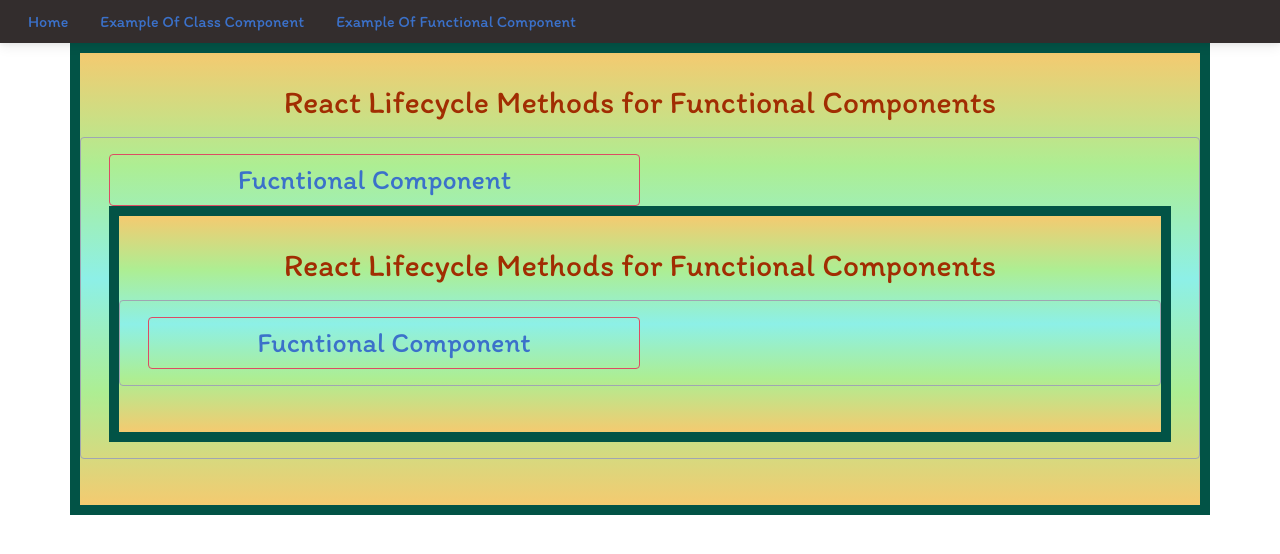
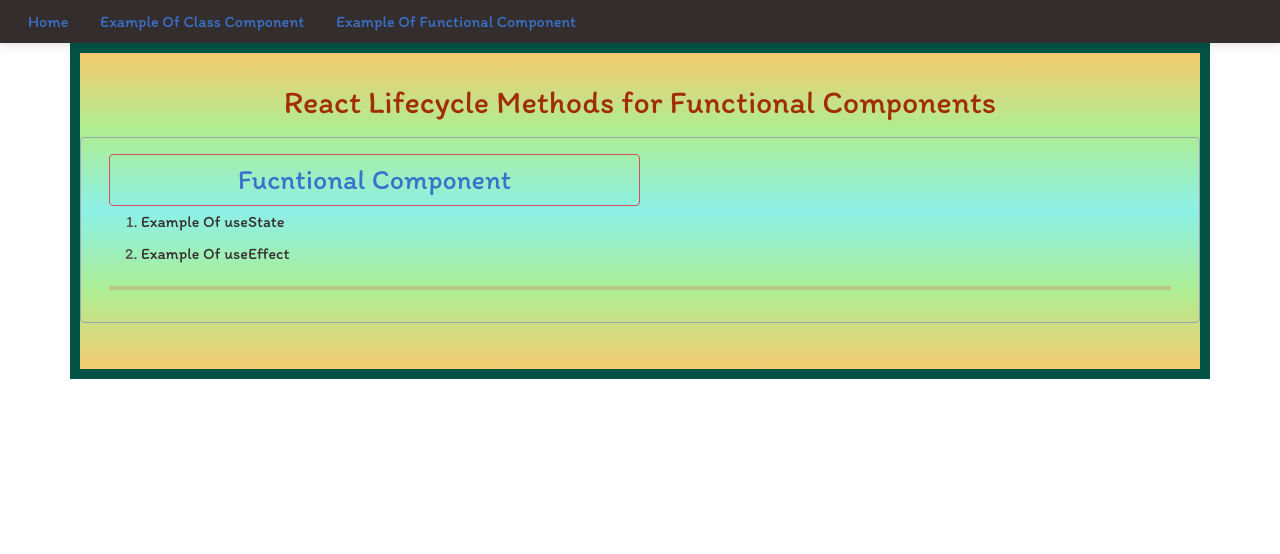
Before and after one commit to vjy2080/Assignment, a React (Create React App) app in the folder 07_Lists_and_Hooks/module-10-list-and-hooks/: page /functionalCompo/functionalcompo in a window 1280 px wide. Shown: the top 554 px of the page. Built offline with nearby package versions, Linux system fonts and the light colour scheme.

Commit message:
Update Assignment

```diff
--- /dev/null
+++ b/07_Lists_and_Hooks/module-10-list-and-hooks/src/Components/FunctionalCompo/01_ExampleOfuseState.jsx
@@ -0,0 +1,9 @@
+import React from 'react';
+
+export default function ExampleOfuseState() {
+    return (
+        <div>
+            01_ExampleOfuseState
+        </div>
+    );
+}
--- /dev/null
+++ b/07_Lists_and_Hooks/module-10-list-and-hooks/src/Components/FunctionalCompo/02_ExampleOfuseEffect.jsx
@@ -0,0 +1,9 @@
+import React from 'react';
+
+export default function ExampleOfuseEffect() {
+    return (
+        <div>
+            02_ExampleOfuseEffect
+        </div>
+    );
+}
--- /dev/null
+++ b/07_Lists_and_Hooks/module-10-list-and-hooks/src/Components/FunctionalCompo/FunctionalCompoRouter.jsx
@@ -0,0 +1,20 @@
+import React, { Component } from 'react';
+import { Route, Routes } from 'react-router-dom';
+import FunctionalComponentMenu from './FunctionalComponentMenu.jsx';
+import ExampleOfuseState from './01_ExampleOfuseState.jsx';
+import ExampleOfuseEffect from './02_ExampleOfuseEffect.jsx';
+
+class ClassCompoRouter extends Component {
+    render() {
+        return (
+            <Routes>
+                <Route path="/" element={<FunctionalComponentMenu />}>
+                    <Route path="useState" element={<ExampleOfuseState />} />
+                    <Route path="useEffect" element={<ExampleOfuseEffect />} />
+                </Route>
+            </Routes>
+        );
+    }
+}
+
+export default ClassCompoRouter;
--- /dev/null
+++ b/07_Lists_and_Hooks/module-10-list-and-hooks/src/Components/FunctionalCompo/FunctionalComponentMenu.jsx
@@ -0,0 +1,23 @@
+import React, { Component } from 'react';
+import { Link, Outlet } from 'react-router-dom';
+
+class FunctionalComponentMenu extends Component {
+    render() {
+        return (
+            <>
+                <div>
+                    <ol>
+                        <li><Link className='text-dark' to="useState">Example Of useState</Link></li>
+                        <li><Link className='text-dark' to="useEffect">Example Of useEffect</Link></li>
+                    </ol>
+                </div>
+                <hr className='border border-danger border-2' />
+                <div>
+                    <Outlet></Outlet>
+                </div>
+            </>
+        );
+    }
+}
+
+export default FunctionalComponentMenu;
```
Also changed, not shown: 07_Lists_and_Hooks/module-10-list-and-hooks/src/router.jsx (+4 -3 lines), 07_Lists_and_Hooks/module-10-list-and-hooks/src/Components/ClassCompo/ExampleOfClassComponent.jsx (renamed from 07_Lists_and_Hooks/module-10-list-and-hooks/src/Components/ExampleOfClassComponent.jsx), 07_Lists_and_Hooks/module-10-list-and-hooks/src/Components/FunctionalCompo/ExampleOfFunctionalComponent.jsx (renamed from 07_Lists_and_Hooks/module-10-list-and-hooks/src/Components/ExampleOfFunctionalComponent.jsx).
